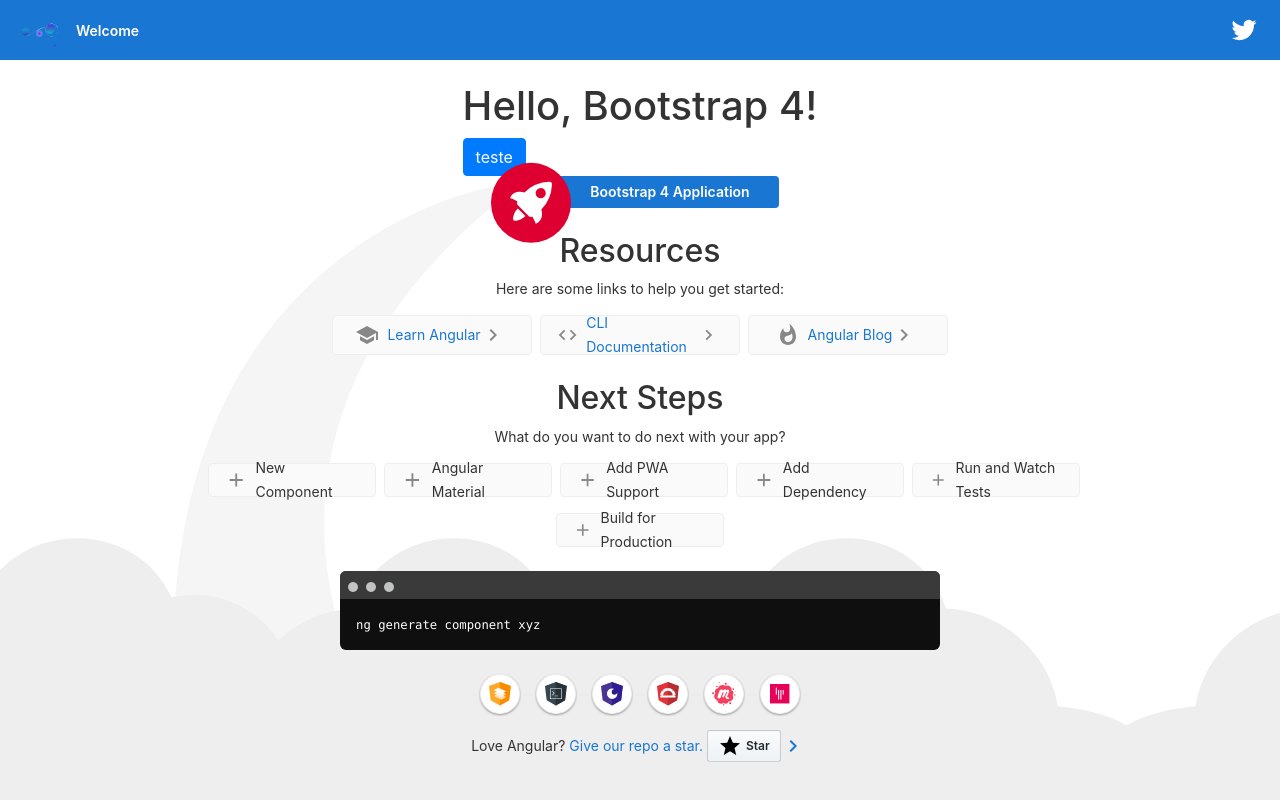
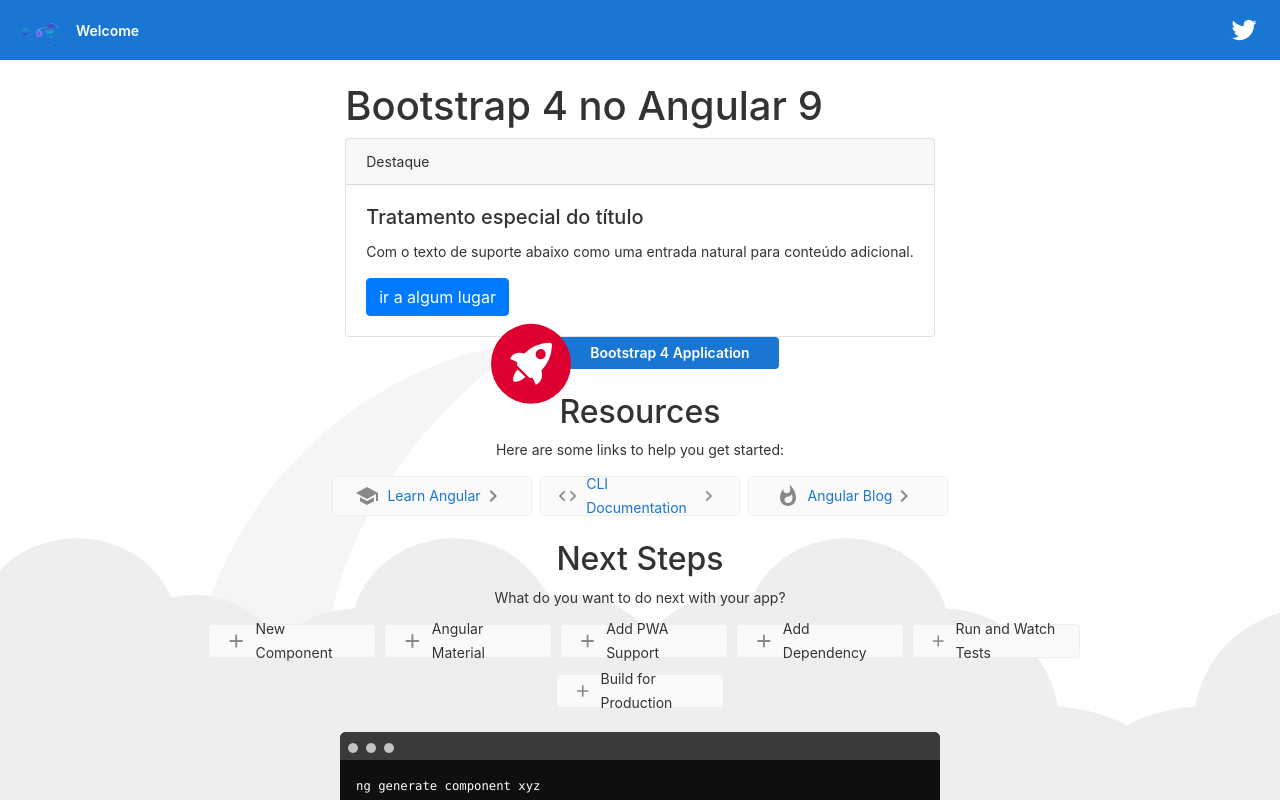
Before and after one commit to Jurfest/bootstrap-course, an Angular app: page / in a window 1280 px wide. Shown: the top 800 px of the page. Built offline with nearby package versions, Linux system fonts and the light colour scheme.

Commit message:
importing bootstrap in a different way

```diff
--- a/src/app/components/hello-bootstrap/hello-bootstrap.component.html
+++ b/src/app/components/hello-bootstrap/hello-bootstrap.component.html
@@ -1,14 +1,13 @@
-<h1>Hello, Bootstrap 4!</h1>
-<a href="#" class="btn btn-primary">teste</a>
-<!-- Optional JavaScript -->
-<!-- jQuery first, then Popper.js, then Bootstrap JS -->
-<script src="../../../../node_modules/jquery/dist/jquery.js">
-</script>
-<!-- <script src="../../../../node_modules/popper.js/dist/popper.js">
-</script> -->
-<script src="https://cdn.jsdelivr.net/npm/popper.js@1.16.0/dist/umd/popper.min.js"
-  integrity="sha384-Q6E9RHvbIyZFJoft+2mJbHaEWldlvI9IOYy5n3zV9zzTtmI3UksdQRVvoxMfooAo" crossorigin="anonymous">
-</script>
-
-<script src="../../../../node_modules/bootstrap/dist/js/bootstrap.js" crossorigin="anonymous">
-</script>
+<div class="container">
+  <h1> Bootstrap 4 no Angular 9 </h1>
+  <div class="card">
+    <div class="card-header">
+      Destaque
+    </div>
+    <div class="card-body">
+      <h5 class="card-title"> Tratamento especial do título </h5>
+      <p class="card-text"> Com o texto de suporte abaixo como uma entrada
+        natural para conteúdo adicional. </p>
+      <a href="#" class="btn btn-primary"> ir a algum lugar </a>
+    </div>
+  </div>
--- a/src/index.html
+++ b/src/index.html
@@ -12,11 +12,11 @@
   <link rel="icon" type="image/x-icon" href="favicon.ico">
 
   <!-- Bootstrap CSS -->
-  <!-- <link rel="stylesheet" href="../node_modules/bootstrap"> -->
+  <!-- <link rel="stylesheet" href="../node_modules/bootstrap/compiler/bootstrap.css"> -->
 
-  <!-- Bootstrap CSS -->
+  <!-- Bootstrap CSS
   <link rel="stylesheet" href="https://stackpath.bootstrapcdn.com/bootstrap/4.5.0/css/bootstrap.min.css"
-    integrity="sha384-9aIt2nRpC12Uk9gS9baDl411NQApFmC26EwAOH8WgZl5MYYxFfc+NcPb1dKGj7Sk" crossorigin="anonymous">
+    integrity="sha384-9aIt2nRpC12Uk9gS9baDl411NQApFmC26EwAOH8WgZl5MYYxFfc+NcPb1dKGj7Sk" crossorigin="anonymous"> -->
 
 </head>
 <body>
--- a/src/styles.sass
+++ b/src/styles.sass
@@ -1 +1,2 @@
 /* You can add global styles to this file, and also import other style files */
+@import "~bootstrap/dist/css/bootstrap.css"
```
